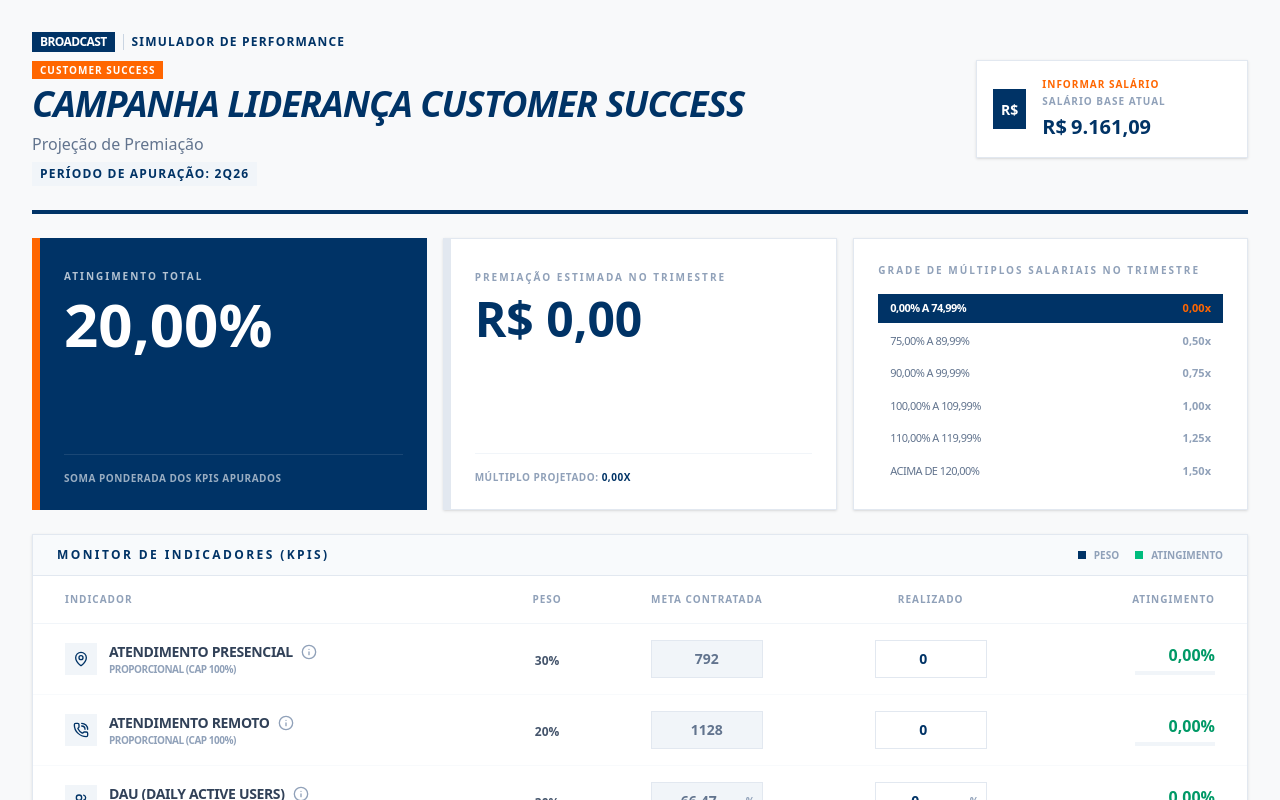
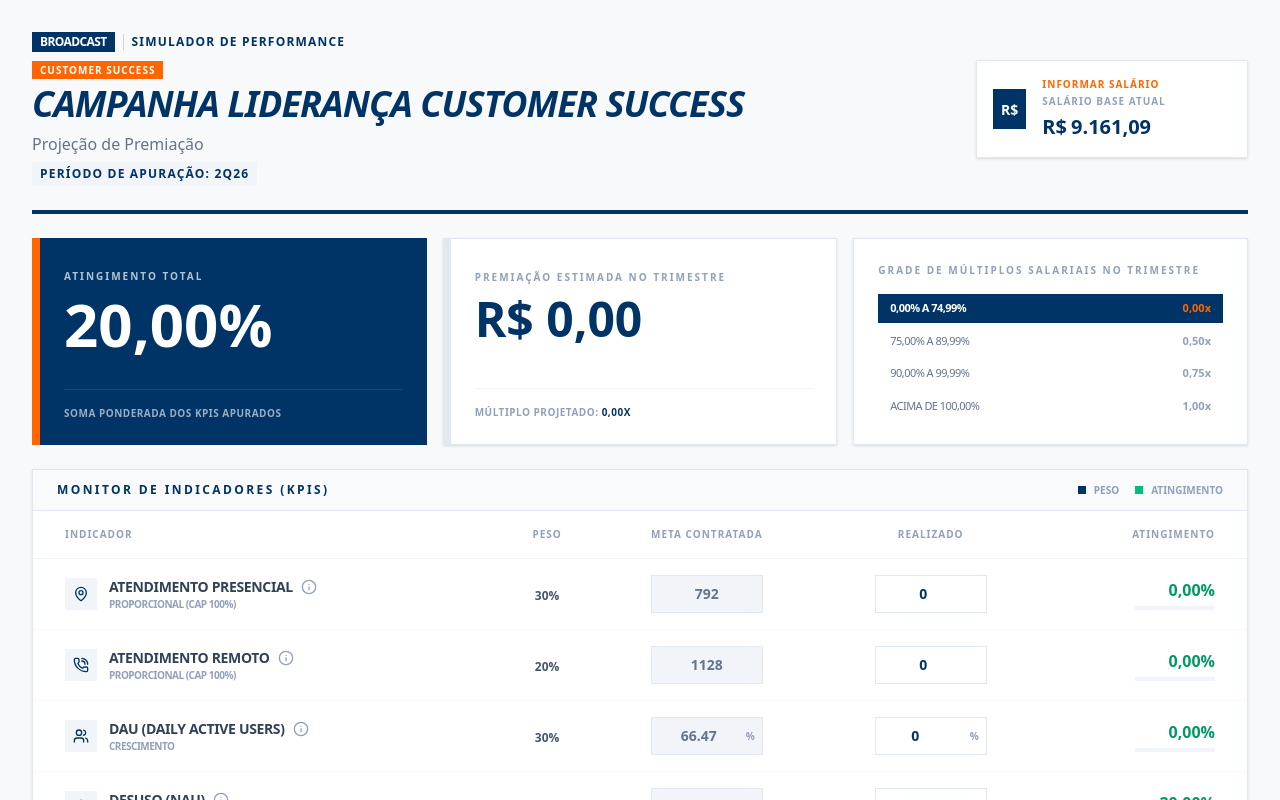
Before and after one commit to brunochayb-bc/dashboard-broadcast, a React (Vite) app: page / in a window 1280 px wide. Shown: the top 800 px of the page. Built offline with nearby package versions, Linux system fonts and the light colour scheme.

Commit message:
fix: Simplify bonus calculation table
The bonus calculation table has been simplified by consolidating several tiers with a multiplier of 1 into a single tier. This reduces redundancy and makes the bonus logic more concise.

```diff
--- a/src/App.tsx
+++ b/src/App.tsx
@@ -105,9 +105,7 @@ const BONUS_TABLE = [
   { min: 0, max: 74.99, multiplier: 0 },
   { min: 75, max: 89.99, multiplier: 0.5 },
   { min: 90, max: 99.99, multiplier: 0.75 },
-  { min: 100, max: 109.99, multiplier: 1 },
-  { min: 110, max: 119.99, multiplier: 1.25 },
-  { min: 120, max: Infinity, multiplier: 1.5 },
+  { min: 100, max: Infinity, multiplier: 1 },
 ];
 
 export default function App() {
```
